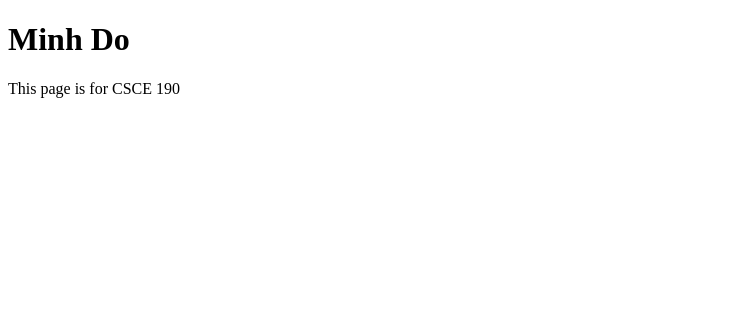
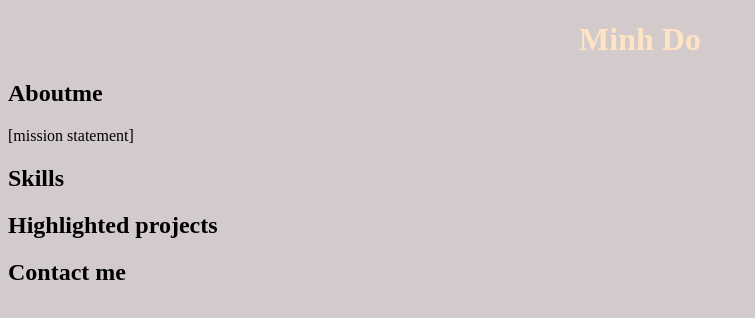
Before and after one commit to MinhQD2001/MinhQD2001.github.io, a plain HTML site: page index.html in a window 1280 px wide. Shown: the whole page, without its empty margins (0-755 px from the left). Drawn offline with Linux system fonts and the light colour scheme.

Commit message:
modified:   index.html 	new file:   styles.css

```diff
--- a/index.html
+++ b/index.html
@@ -2,9 +2,22 @@
 <html>
     <head>
         <title>CSCE 190: Minh Do</title>
+        <link rel="stylesheet" href="styles.css">
     </head>
     <body>
         <h1>Minh Do</h1>
-        <p>This page is for CSCE 190</p>
+        <div class="about">
+            <h2>Aboutme</h2>
+            <p>[mission statement]</p>
+        </div>
+        <div class="skills">
+            <h2>Skills</h2>
+        </div>
+        <div class="projects">
+            <h2>Highlighted projects</h2>
+        </div>
+        <div class="contact">
+            <h2>Contact me</h2>
+        </div>
     </body>
 </html>
--- /dev/null
+++ b/styles.css
@@ -0,0 +1,8 @@
+body {
+    background: rgb(211, 203, 203);
+    font-family: 'Times New Roman', Times, serif;
+}
+h1 {
+    color: bisque;
+    text-align: center;
+}
```
